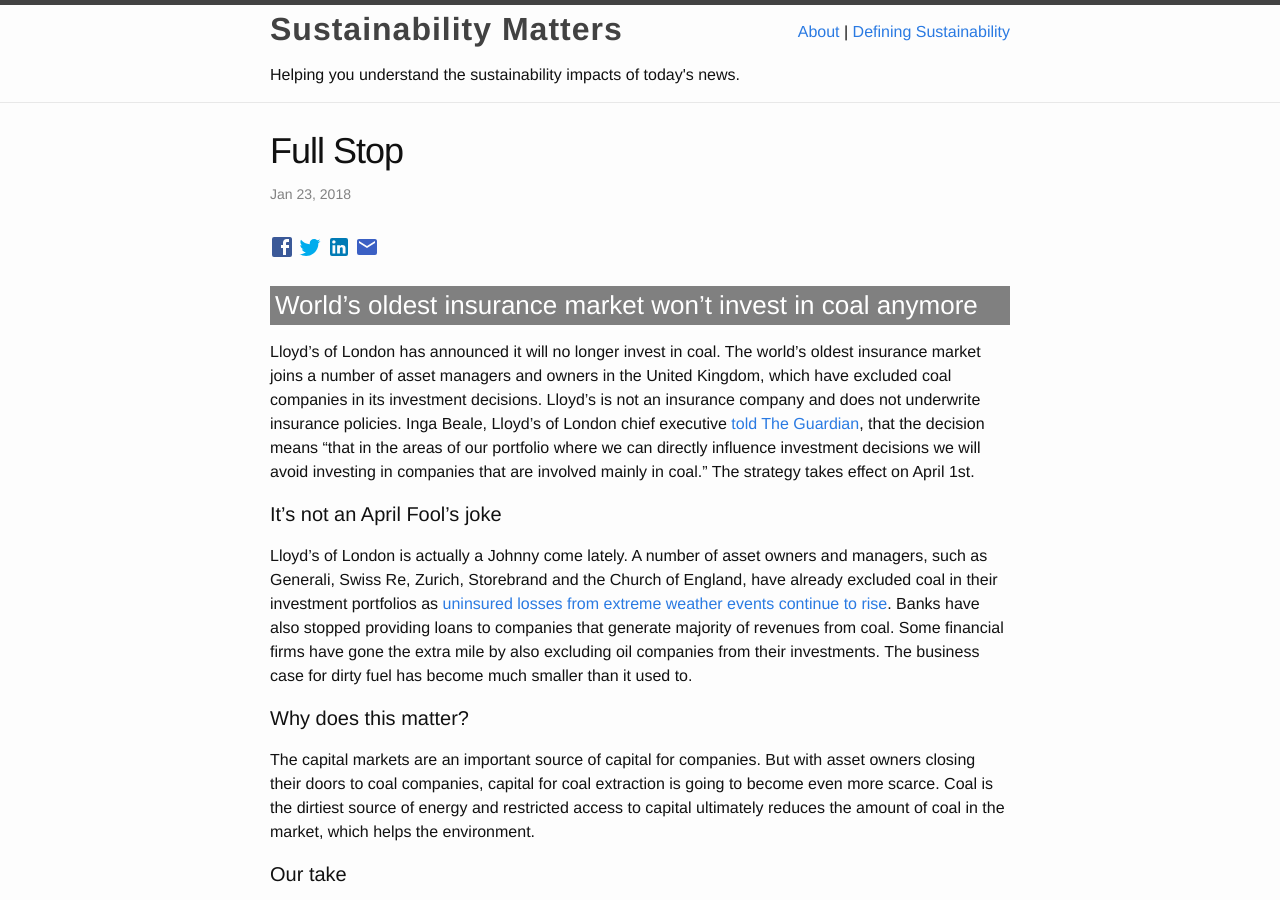
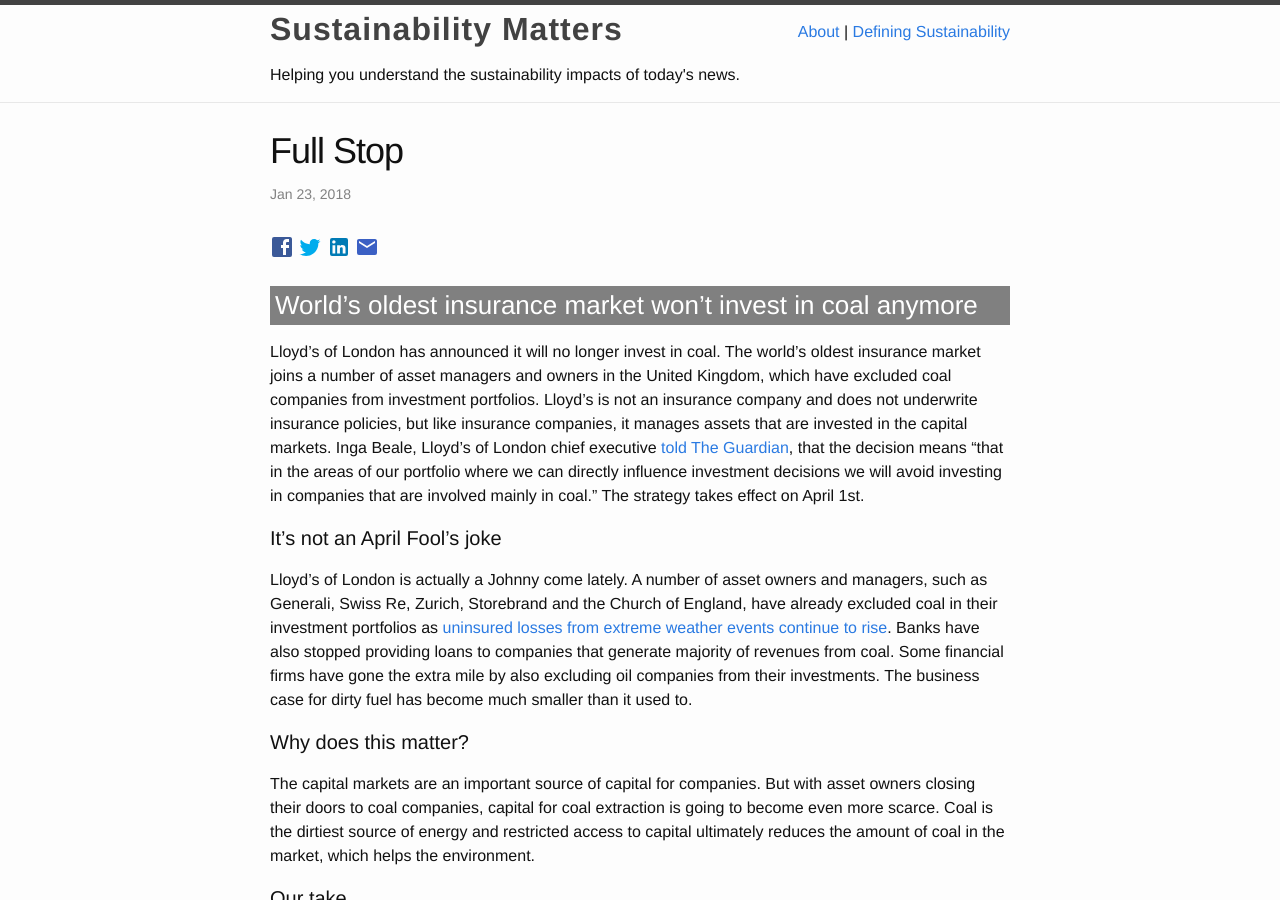
Before and after one commit to Sparkleleuk/Sustainability_Matters, a Jekyll site: the page built from _posts/2018-01-22-lloyds-montana.markdown, in a window 1280 px wide and 900 px high. Built offline with Jekyll 4.4.1, drawn with Linux system fonts in a browser that asks for light colours.

Commit message:
fix post

```diff
--- a/_posts/2018-01-22-lloyds-montana.markdown
+++ b/_posts/2018-01-22-lloyds-montana.markdown
@@ -8,7 +8,7 @@ categories: [CSR, Privacy, Human Rights, Finance]
 
 ### World's oldest insurance market won't invest in coal anymore
 
-Lloyd's of London has announced it will no longer invest in coal. The world's oldest insurance market joins a number of asset managers and owners in the United Kingdom, which have excluded coal companies in its investment decisions. Lloyd's is not an insurance company and does not underwrite insurance policies. Inga Beale, Lloyd’s of London chief executive <a href="https://www.theguardian.com/business/2018/jan/21/lloyds-of-london-to-divest-from-coal-over-climate-change" target="_blank">told The Guardian</a>, that the decision means "that in the areas of our portfolio where we can directly influence investment decisions we will avoid investing in companies that are involved mainly in coal.” The strategy takes effect on April 1st.
+Lloyd's of London has announced it will no longer invest in coal. The world's oldest insurance market joins a number of asset managers and owners in the United Kingdom, which have excluded coal companies from investment portfolios. Lloyd's is not an insurance company and does not underwrite insurance policies, but like insurance companies, it manages assets that are invested in the capital markets. Inga Beale, Lloyd’s of London chief executive <a href="https://www.theguardian.com/business/2018/jan/21/lloyds-of-london-to-divest-from-coal-over-climate-change" target="_blank">told The Guardian</a>, that the decision means "that in the areas of our portfolio where we can directly influence investment decisions we will avoid investing in companies that are involved mainly in coal.” The strategy takes effect on April 1st.
 
 #### It's not an April Fool's joke
 
```
